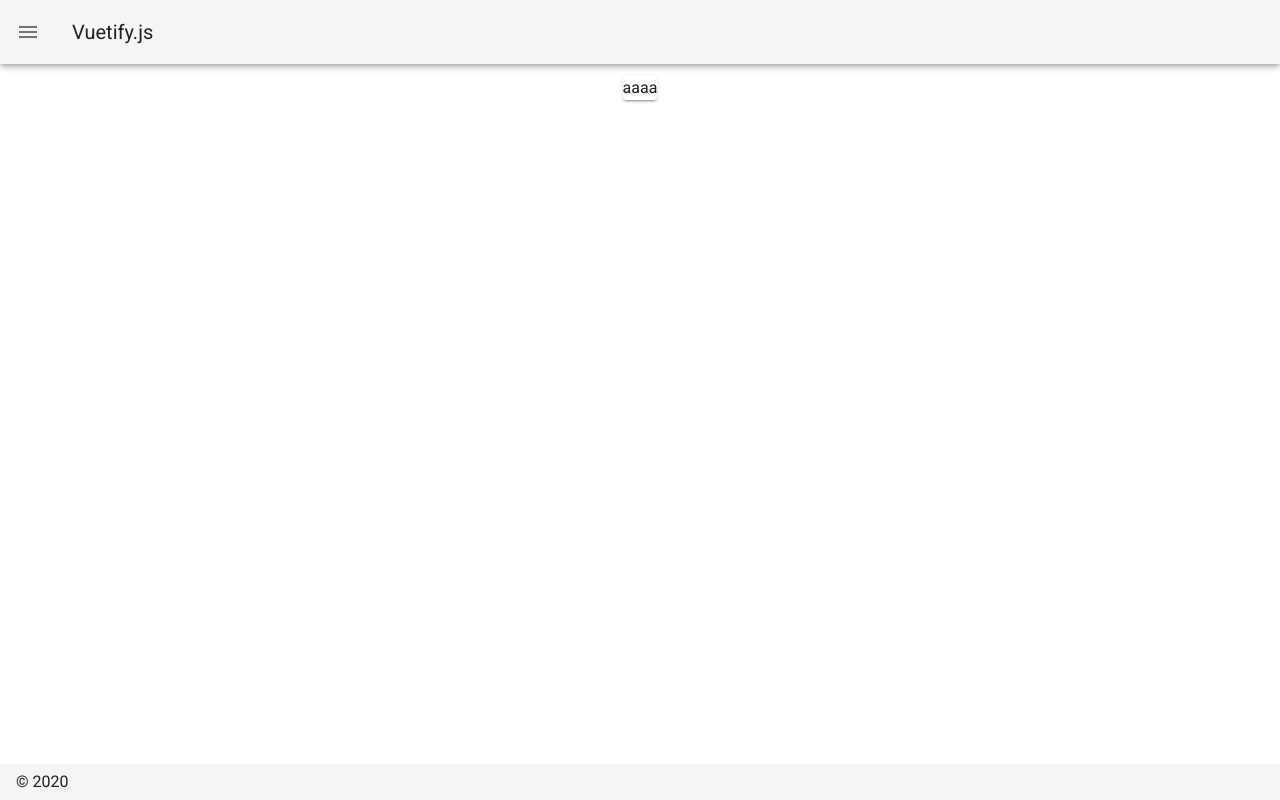
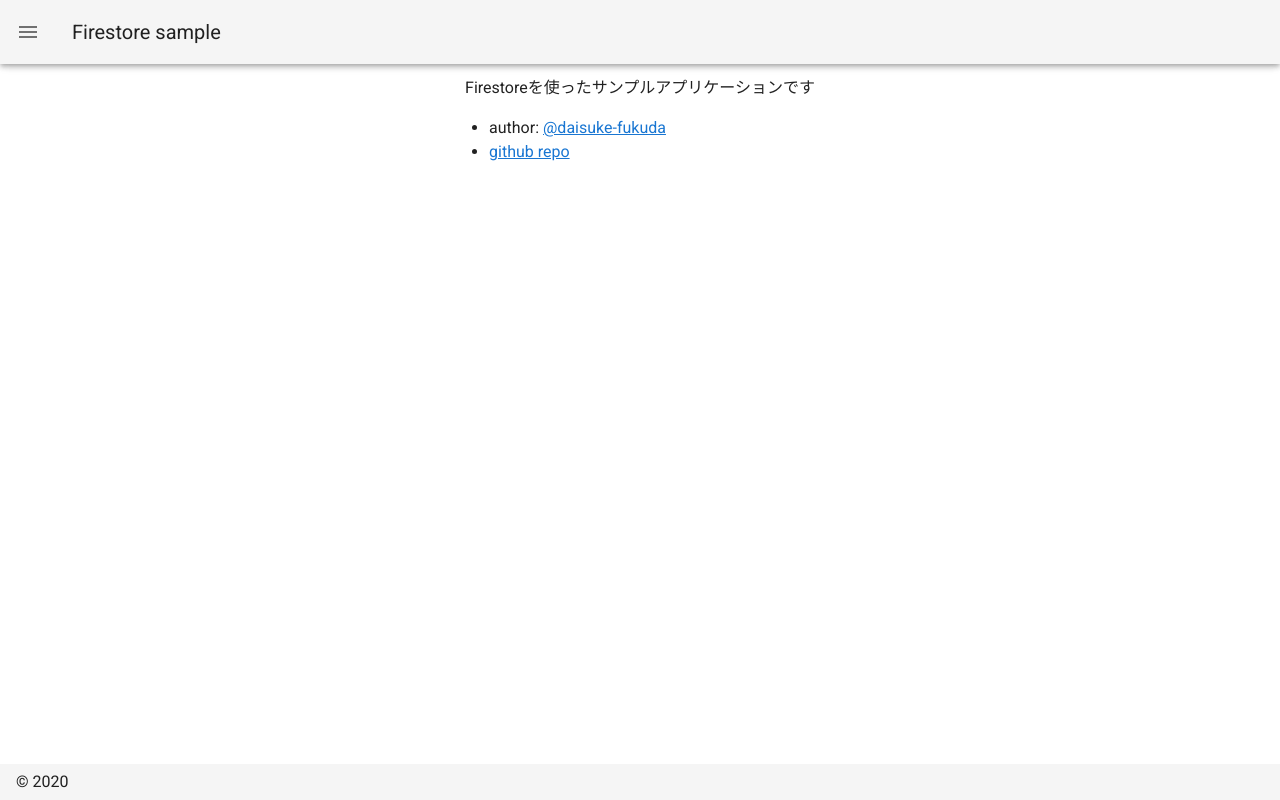
Before and after one commit to daisuke-fukuda/firestore-kanzen-rikai-sample, a Nuxt app in the folder app/: page / in a window 1280 px wide. Built offline with nearby package versions, Linux system fonts and the light colour scheme.

Commit message:
write description about project

```diff
--- a/app/layouts/default.vue
+++ b/app/layouts/default.vue
@@ -43,11 +43,11 @@ export default {
       items: [
         {
           icon: 'mdi-apps',
-          title: 'Welcome',
+          title: 'index',
           to: '/'
         }
       ],
-      title: 'Vuetify.js'
+      title: 'Firestore sample'
     }
   }
 }
--- a/app/pages/index.vue
+++ b/app/pages/index.vue
@@ -1,9 +1,21 @@
 <template>
   <v-layout column justify-center align-center>
     <v-flex xs12 sm8 md6>
-      <v-card>
-        aaaa
-      </v-card>
+      <p>
+        Firestoreを使ったサンプルアプリケーションです
+      </p>
+      <ul>
+        <li>
+          author:
+          <a href="https://github.com/daisuke-fukuda/">@daisuke-fukuda</a>
+        </li>
+        <li>
+          <a
+            href="https://github.com/daisuke-fukuda/firestore-kanzen-rikai-sample"
+            >github repo</a
+          >
+        </li>
+      </ul>
     </v-flex>
   </v-layout>
 </template>
```
